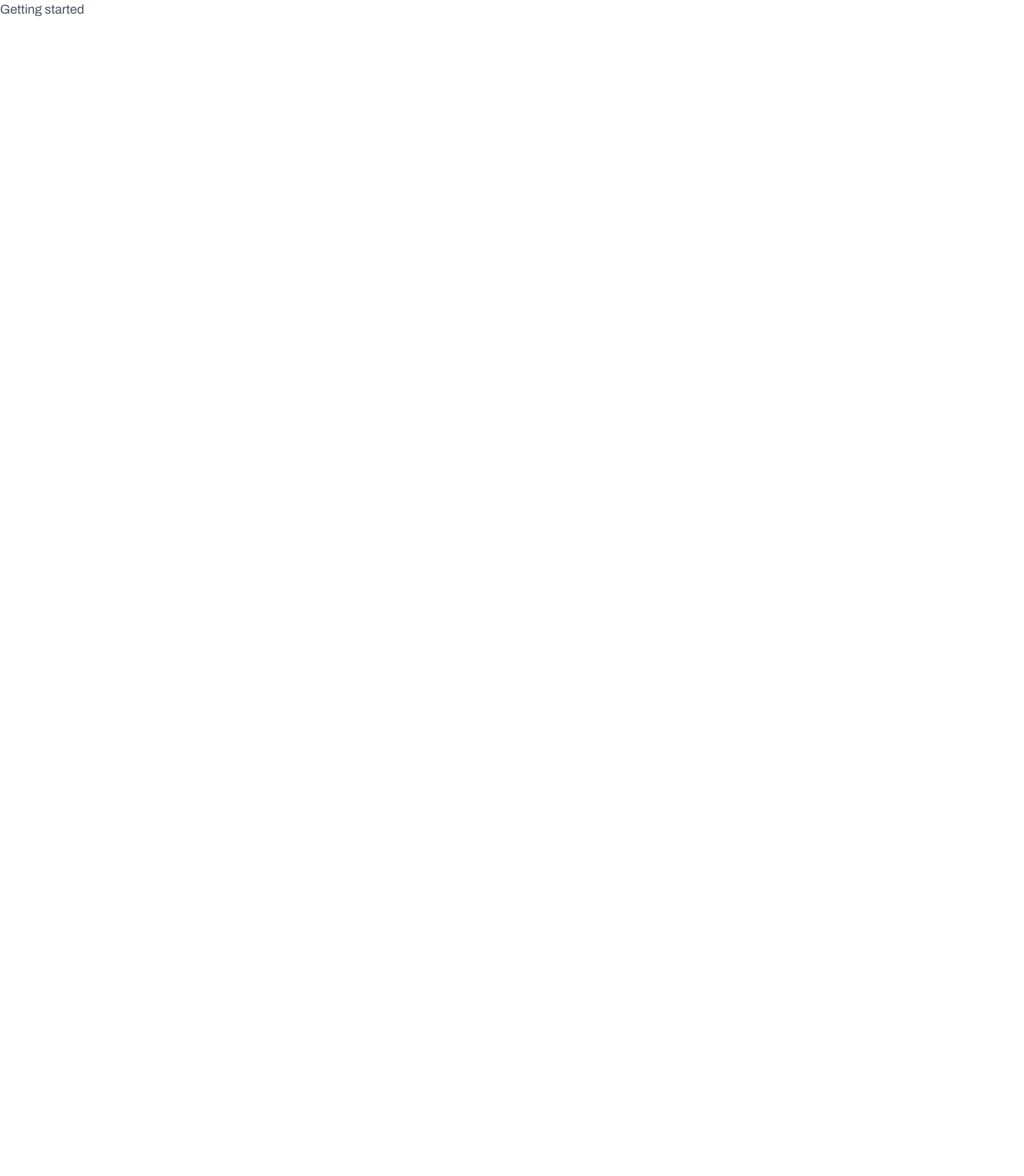
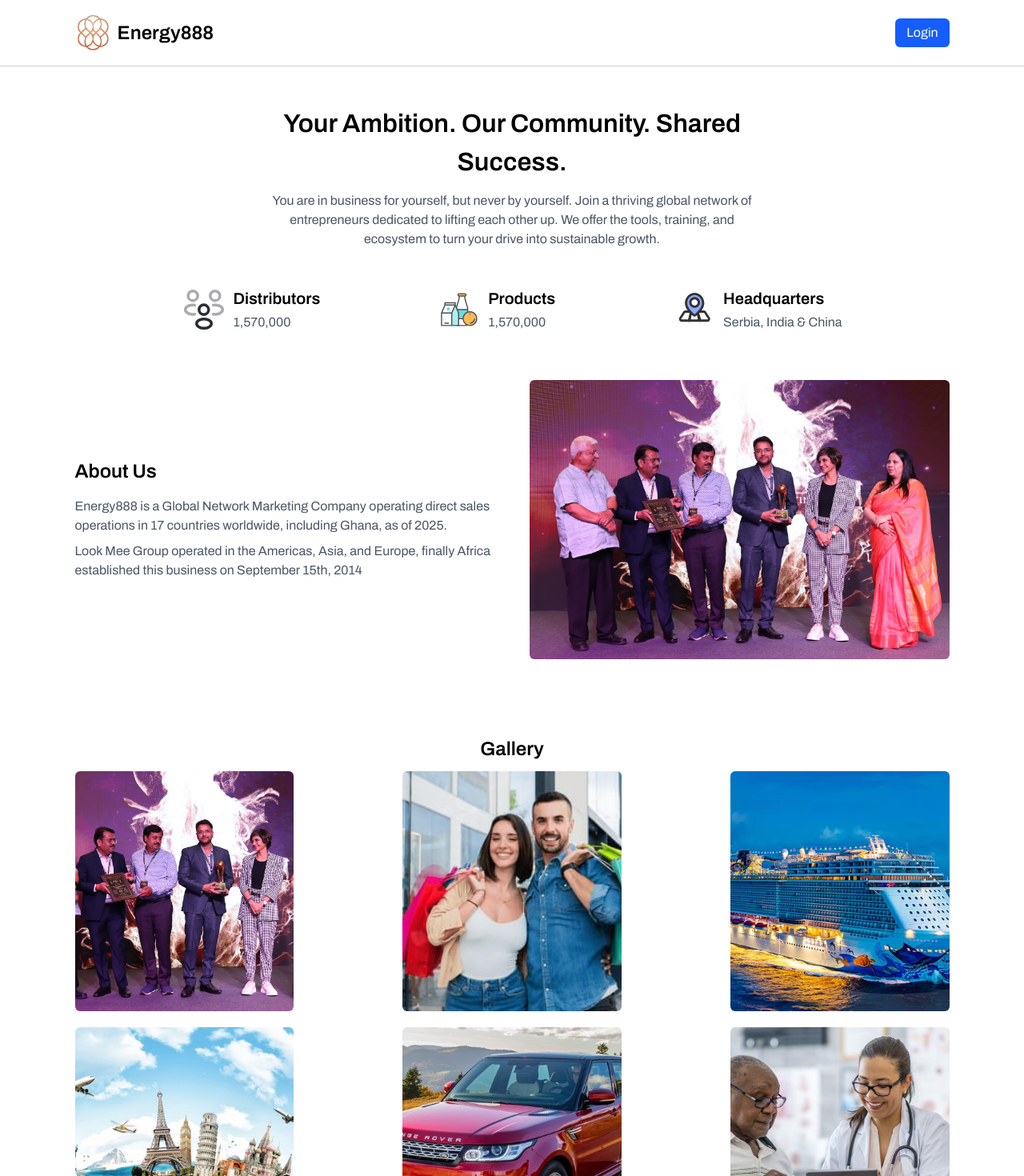
Before and after one commit to Ben7991/bepic-update, a Next.js app in the folder apps/web/: page / in a window 1280 px wide. Shown: the top 1470 px of the page at 80% size. Before the commit the page ends 800 px from the top, so only its background shows below. Built offline with nearby package versions, Linux system fonts and the light colour scheme.

Commit message:
complete the ui for the homepage

```diff
--- /dev/null
+++ b/apps/web/app/page.partials.tsx
@@ -0,0 +1,46 @@
+/* eslint-disable @next/next/no-img-element */
+
+import Image from "next/image";
+
+import { Headline } from "@/components/atoms/headline/Headline";
+
+type AdCardProps = {
+  imgPath: string;
+  alt: string;
+  title: string;
+  details: string;
+};
+
+export function AdCard({
+  imgPath,
+  alt,
+  title,
+  details,
+}: AdCardProps): React.JSX.Element {
+  return (
+    <div className="flex items-center gap-2">
+      <Image alt={alt} src={imgPath} width={56} height={56} />
+      <div>
+        <Headline tag="h4" className="mb-1">
+          {title}
+        </Headline>
+        <p>{details}</p>
+      </div>
+    </div>
+  );
+}
+
+export function GalleryCard({
+  imgPath,
+  alt,
+}: Pick<AdCardProps, "imgPath" | "alt">): React.JSX.Element {
+  return (
+    <div className="basis-full md:basis-3/12 h-75 overflow-hidden">
+      <img
+        src={imgPath}
+        alt={alt}
+        className="w-full h-75 object-cover rounded-md"
+      />
+    </div>
+  );
+}
--- a/apps/web/app/page.tsx
+++ b/apps/web/app/page.tsx
@@ -1,7 +1,99 @@
+/* eslint-disable @next/next/no-img-element */
+
+import { Container, Row } from "@/components/atoms/grid/Grid";
+import { Headline } from "@/components/atoms/headline/Headline";
+import { Footer } from "@/components/organisms/footer/Footer";
+import { Header } from "@/components/organisms/header/Header";
+import { AdCard, GalleryCard } from "./page.partials";
+
 export default function Home(): React.JSX.Element {
   return (
     <>
-      <h1>Getting started</h1>
+      <Header />
+      <main>
+        <article className="text-center py-5 md:py-12">
+          <Container className="xl:w-1/2!">
+            <Headline tag="h1" className="mb-3">
+              Your Ambition. Our Community. Shared Success.
+            </Headline>
+            <p>
+              You are in business for yourself, but never by yourself. Join a
+              thriving global network of entrepreneurs dedicated to lifting each
+              other up. We offer the tools, training, and ecosystem to turn your
+              drive into sustainable growth.
+            </p>
+          </Container>
+        </article>
+        <article className="mb-3">
+          <Container>
+            <Row className="flex-col md:justify-evenly md:flex-row md:flex-wrap gap-3">
+              <AdCard
+                imgPath="/people.svg"
+                alt="Distributors icon"
+                details="1,570,000"
+                title="Distributors"
+              />
+              <AdCard
+                imgPath="/product.svg"
+                alt="Products icon"
+                details="1,570,000"
+                title="Products"
+              />
+              <AdCard
+                imgPath="/location.svg"
+                alt="Location icon"
+                details="Serbia, India & China"
+                title="Headquarters"
+              />
+            </Row>
+          </Container>
+        </article>
+        <article className="py-5 md:py-12">
+          <Container>
+            <Row className="md:items-center md:justify-between">
+              <div className="w-full md:w-[48%]">
+                <Headline tag="h3" className="mb-4">
+                  About Us
+                </Headline>
+                <p className="mb-2">
+                  Energy888 is a Global Network Marketing Company operating
+                  direct sales operations in 17 countries worldwide, including
+                  Ghana, as of 2025.
+                </p>
+                <p>
+                  Look Mee Group operated in the Americas, Asia, and Europe,
+                  finally Africa established this business on September 15th,
+                  2014
+                </p>
+              </div>
+              <div className="w-full md:w-[48%] relative">
+                <img
+                  src="/gallery-1.jpeg"
+                  alt="The team behind the organization"
+                  className="rounded-md"
+                  loading="lazy"
+                />
+              </div>
+            </Row>
+          </Container>
+        </article>
+        <article className="py-5 md:py-12">
+          <Container>
+            <Headline tag="h3" className="mb-3 text-center">
+              Gallery
+            </Headline>
+            <Row className="md:flex-wrap md:justify-between gap-5">
+              <GalleryCard imgPath="/gallery-1.jpeg" alt="business image" />
+              <GalleryCard imgPath="/gallery-2.jpeg" alt="business image" />
+              <GalleryCard imgPath="/gallery-3.jpeg" alt="business image" />
+              <GalleryCard imgPath="/gallery-4.jpeg" alt="business image" />
+              <GalleryCard imgPath="/gallery-5.jpeg" alt="business image" />
+              <GalleryCard imgPath="/gallery-6.jpeg" alt="business image" />
+            </Row>
+          </Container>
+        </article>
+      </main>
+      <Footer />
     </>
   );
 }
```
